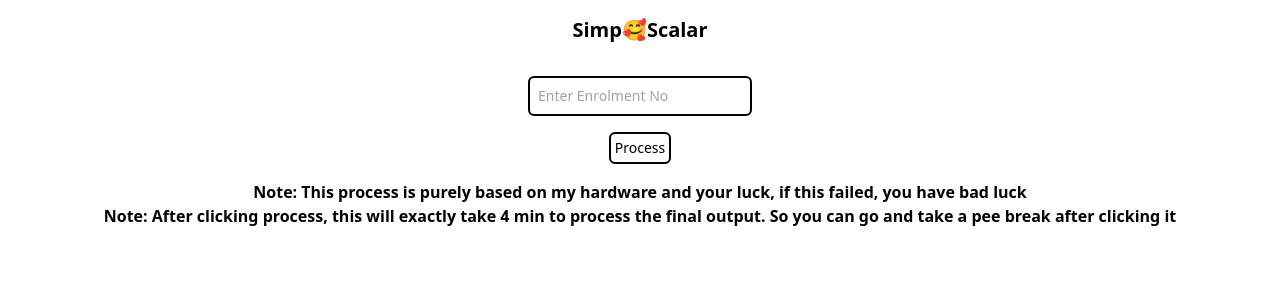
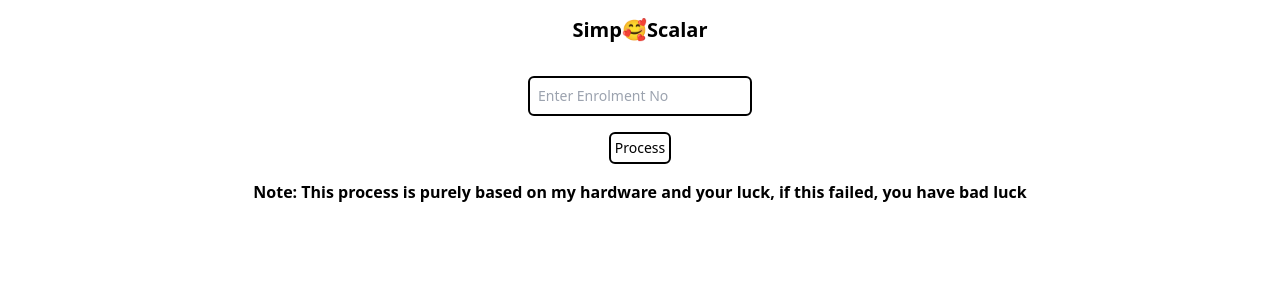
Before and after one commit to lakshyamahawar14/simpscalar, a Django app: template templates/index.html in a window 1280 px wide. Shown: the top 300 px of the page. Run offline with Django 4.2, Linux system fonts and the light colour scheme; the template is opened without the code that fills it, so the values that code supplies are empty; parts of the project's set-up code (start-up, migrations or seed data) failed here and were passed over; some libraries are stand-ins or nearby versions.

Commit message:
Update index.html

```diff
--- a/templates/index.html
+++ b/templates/index.html
@@ -20,7 +20,6 @@
     </form>
     <div class="text-center font-bold p-2 my-2 select-none">
         Note: This process is purely based on my hardware and your luck, if this failed, you have bad luck <br/>
-        Note: After clicking process, this will exactly take 4 min to process the final output. So you can go and take a pee break after clicking it
     </div>
     {% block body %}{% endblock body %}
 </body>
```
